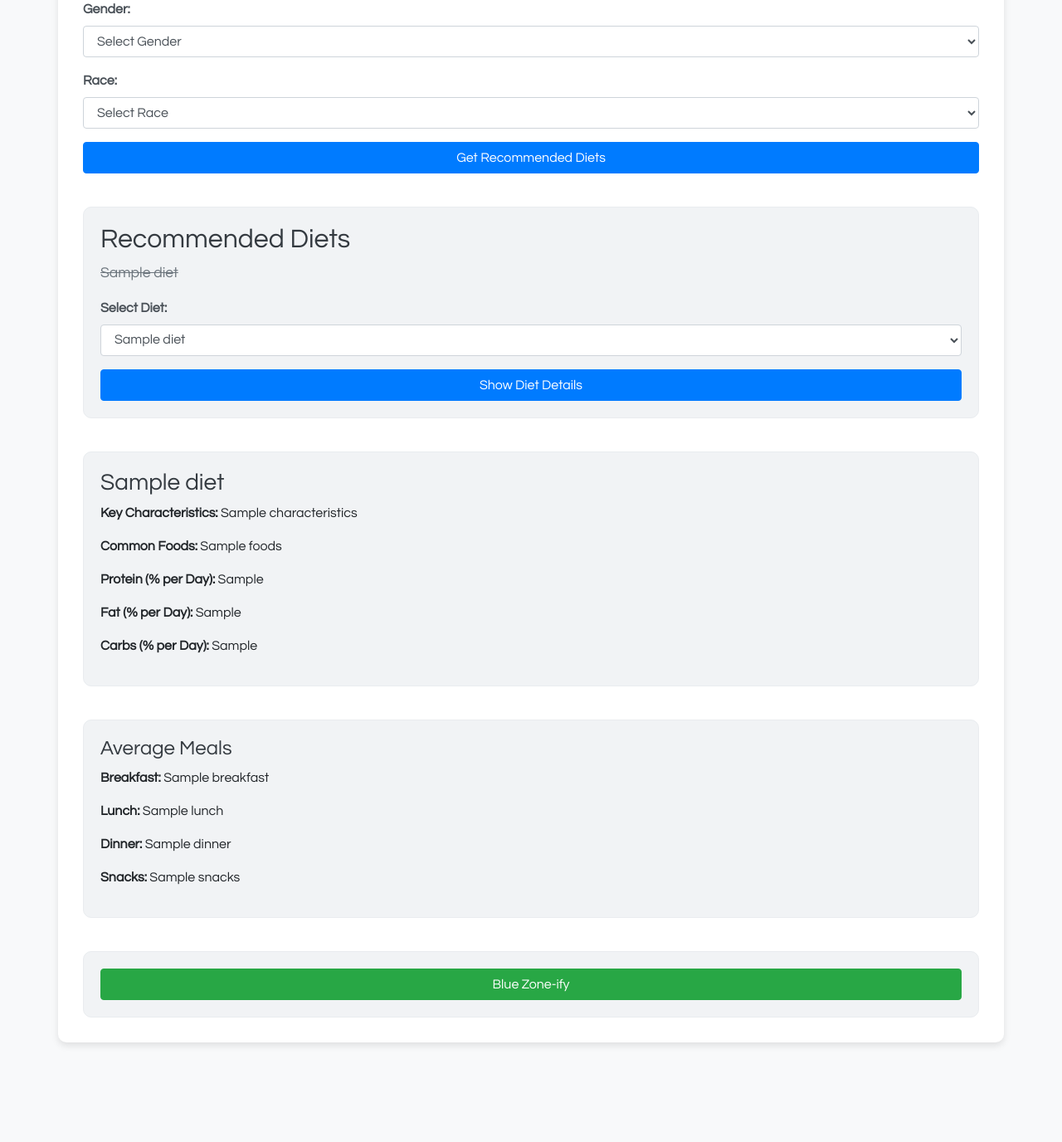
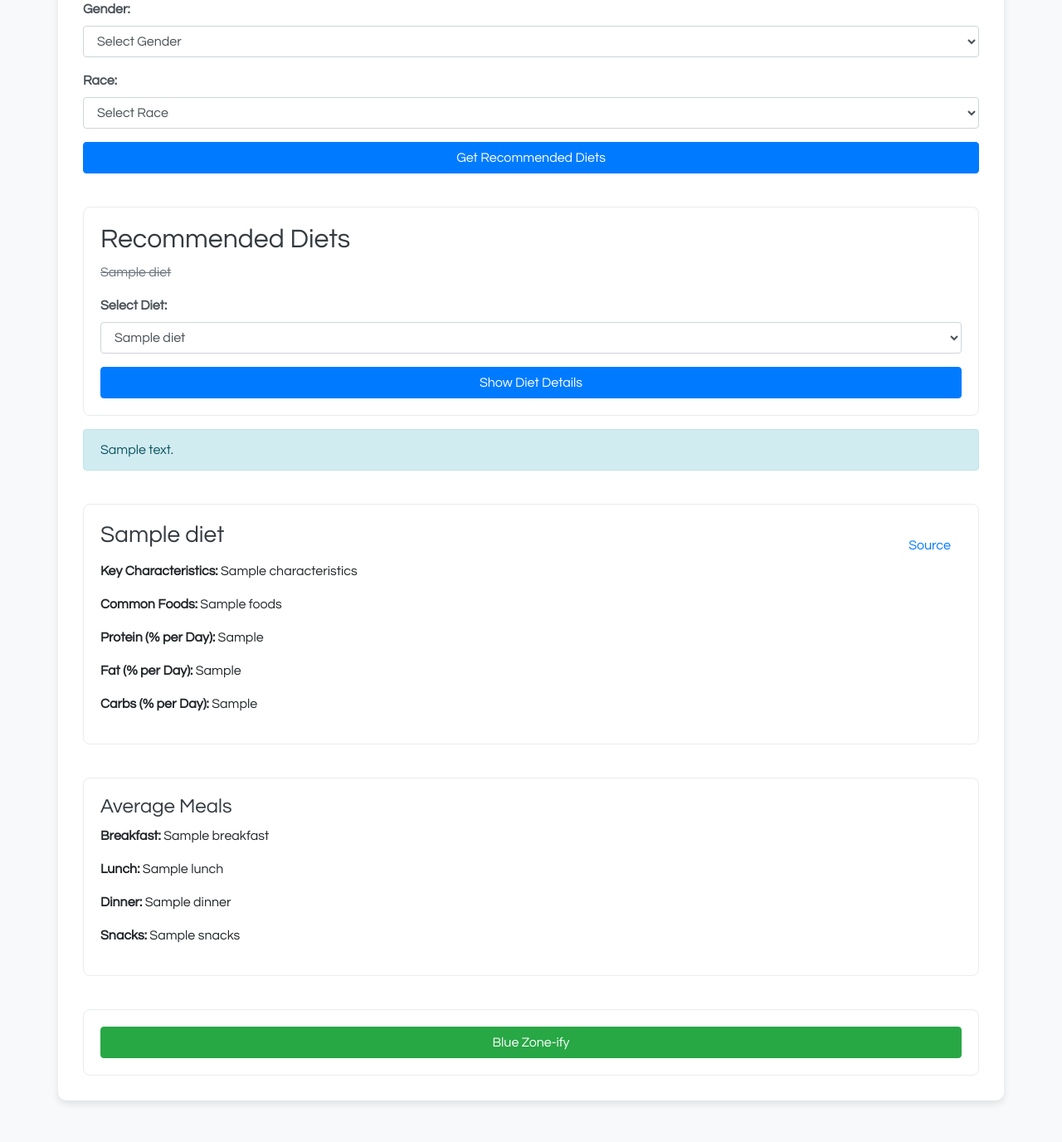
Before and after one commit to aairen/diet4me, a Flask app: template templates/index.html in a window 1280 px wide. Shown: the part 185-1561 px from the top of the page at 83% size. Before the commit the page ends 1445 px from the top, so only its background shows below. Run offline with Flask 3, Linux system fonts and the light colour scheme; the template is opened without the code that fills it: most values are stand-ins (such as "Sample title", 1, 10 or a date in 2020); some libraries are stand-ins or nearby versions.

Commit message:
added macronutrient message, added source button, updated diet_database with sources

```diff
--- a/app.py
+++ b/app.py
@@ -19,7 +19,8 @@ def read_diet_csv(file_name):
                 carbs_perc=row['Carbs (%) per Day'],
                 associated_diseases=row['Associated Disease'].split(', '),
                 retained_char=row['Retained Characteristics'],
-                incorporated_char=row['Incorporated Characteristics']
+                incorporated_char=row['Incorporated Characteristics'],
+                source=row['Source']
             ))
     return diets
 
@@ -55,6 +56,7 @@ def index():
     diet_meals_selected = None
     recommended_diets = []
     blue_zone = False
+    macronutrient_message = None
 
     if request.method == 'POST':
         gender = request.form.get('gender')
@@ -71,10 +73,15 @@ def index():
             selected_diet = next((diet for diet in recommended_diets if diet.name == selected_diet_name), None)
             diet_meals_selected = diet_meals.get(selected_diet_name)
 
+            if (selected_diet.protein_perc == 'N/A' or
+                selected_diet.fat_perc == 'N/A' or
+                selected_diet.carbs_perc == 'N/A'):
+                macronutrient_message = "This diet does not require counting macronutrient proportions."
+
         if 'blue_zone' in request.form:
             blue_zone = True
 
-    return render_template('index.html', all_diets=diets, diets=recommended_diets, diet=selected_diet, diet_meals=diet_meals_selected, blue_zone=blue_zone, selected_diet=selected_diet)
+    return render_template('index.html', all_diets=diets, diets=recommended_diets, diet=selected_diet, diet_meals=diet_meals_selected, blue_zone=blue_zone, selected_diet=selected_diet, macronutrient_message=macronutrient_message)
 
 if __name__ == '__main__':
     app.run(debug=True)
--- a/diet.py
+++ b/diet.py
@@ -1,5 +1,5 @@
 class Diet:
-    def __init__(self, name, characteristics, foods, protein_perc, fat_perc, carbs_perc, associated_diseases, retained_char, incorporated_char):
+    def __init__(self, name, characteristics, foods, protein_perc, fat_perc, carbs_perc, associated_diseases, retained_char, incorporated_char, source):
         self.name = name
         self.characteristics = characteristics
         self.foods = foods
@@ -9,3 +9,4 @@ class Diet:
         self.associated_diseases = associated_diseases
         self.retained_char = retained_char
         self.incorporated_char = incorporated_char
+        self.source = source
--- a/static/css/styles.css
+++ b/static/css/styles.css
@@ -39,18 +39,22 @@ h1, h2, h3, h4 {
     margin-top: 40px;
     padding: 20px;
     border: 1px solid #e9ecef;
-    border-radius: 10px;
-    background-color: #f1f3f5;
+    border-radius: 8px;
+    background-color: #ffffff;
 }
 
-.diet-list {
-    font-size: 1.1em;
-    color: #495057;
-    font-weight: bold;
+#source-link {
+    display: inline-block;
+    margin-top: 10px;
+    color: #007bff;
+    text-decoration: none;
+}
+
+#source-link:hover {
+    text-decoration: underline;
 }
 
 .eliminated-diet {
     text-decoration: line-through;
     color: #6c757d;
-    font-weight: normal;
 }
--- a/templates/index.html
+++ b/templates/index.html
@@ -64,9 +64,22 @@
         </div>
         {% endif %}
 
+        {% if macronutrient_message %}
+        <div class="alert alert-info mt-3">
+            {{ macronutrient_message }}
+        </div>
+        {% endif %}
+
         {% if diet %}
         <div class="diet-info">
-            <h3>{{ diet.name }}</h3>
+            <div class="row">
+                <div class="col">
+                    <h3>{{ diet.name }}</h3>
+                </div>
+                <div class="col text-right">
+                    <a href="{{ diet.source }}" id="source-link" target="_blank" class="btn btn-link">Source</a>
+                </div>
+            </div>
             <p><strong>Key Characteristics:</strong> {{ diet.characteristics }}</p>
             <p><strong>Common Foods:</strong> {{ diet.foods }}</p>
             <p><strong>Protein (% per Day):</strong> {{ diet.protein_perc }}</p>
```
Also changed, not shown: diet_database.csv (+11 -11 lines).
